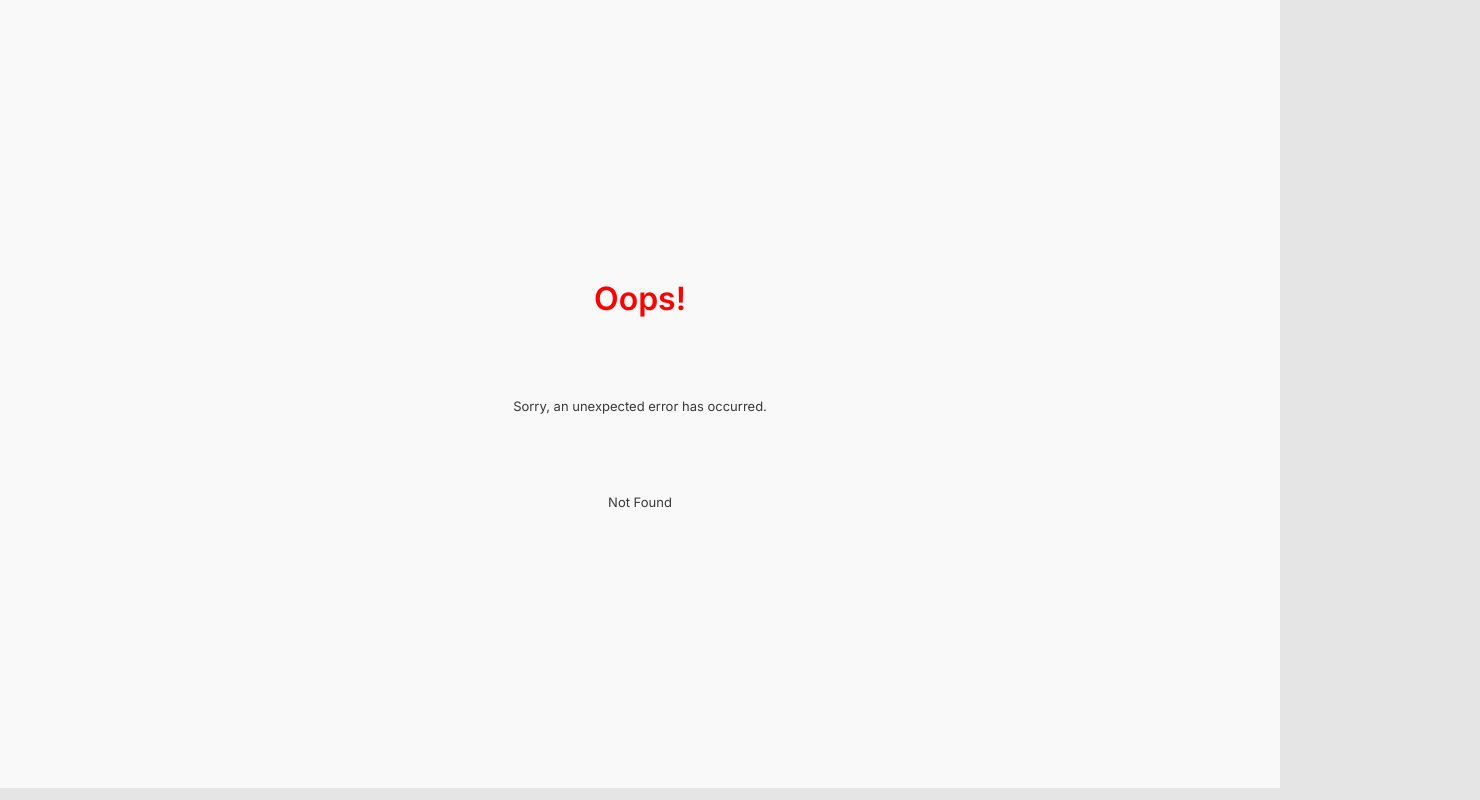
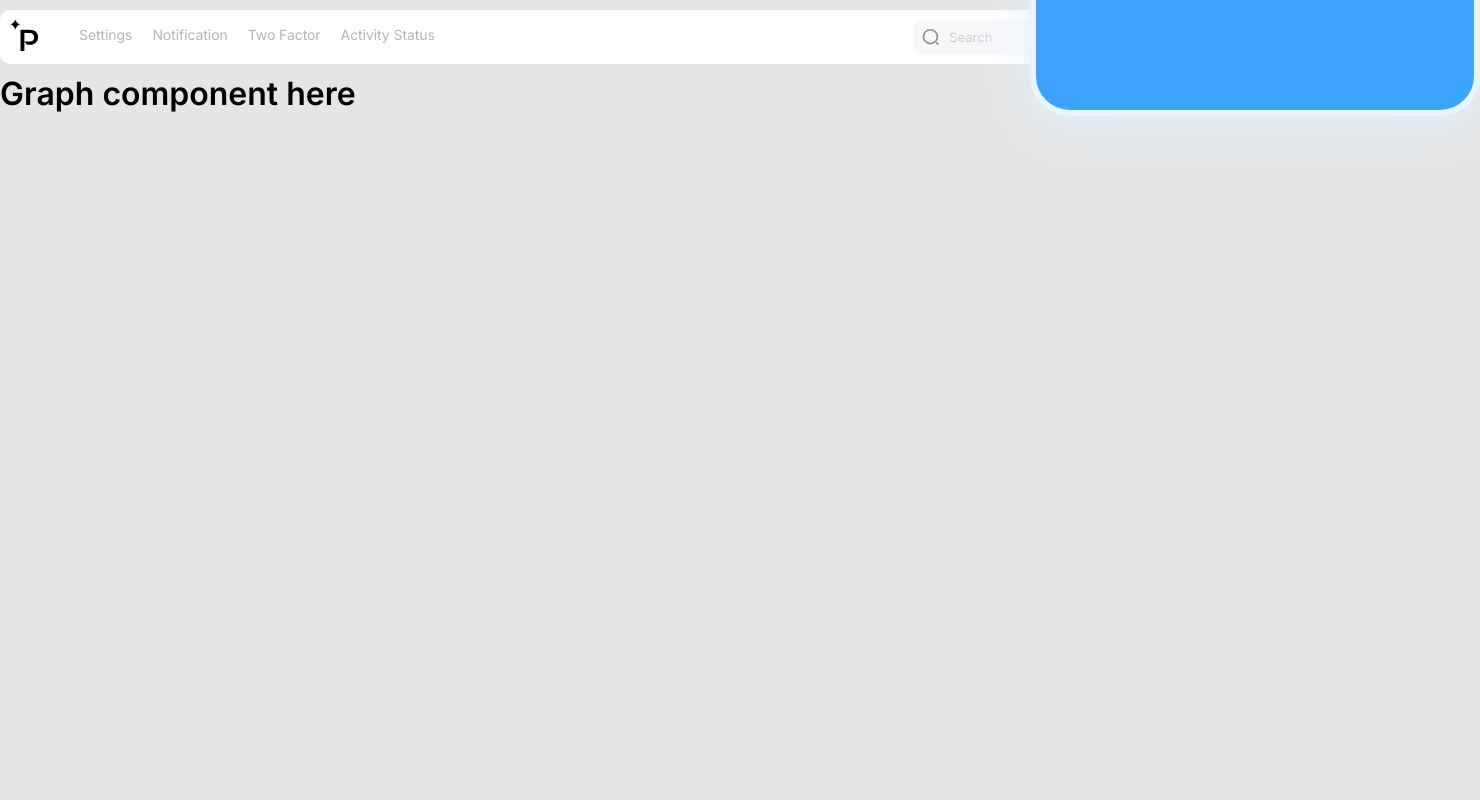
Before and after one commit to appwex/react-ui-components, a React (Create React App) app: page /stories/graph-component in a window 1280 px wide. Before the commit this address had no page. Shown: the whole page, 1480 px wide, since content can reach past the window. Built offline with nearby package versions, Linux system fonts and the light colour scheme.

Commit message:
initial commit

```diff
--- a/src/index.js
+++ b/src/index.js
@@ -21,6 +21,7 @@ import CardPayment from './routes/card-payment/CardPayment'
 import Profile from 'routes/profile/profile'
 import CoinValue from 'routes/coin-value/coinValue'
 import CodeWriter from './routes/mock-code-writer/code-writer'
+import Graph from './routes/graph-component/graph'
 
 const router = createBrowserRouter([
   {
@@ -88,6 +89,10 @@ const router = createBrowserRouter([
         path: 'stories/coinvalue',
         element: <CoinValue />,
       },
+      {
+        path: 'stories/graph-component',
+        element: <Graph />,
+      },
     ],
   },
 ])
--- /dev/null
+++ b/src/routes/graph-component/graph.jsx
@@ -0,0 +1,11 @@
+import React from 'react'
+
+function Graph() {
+  return (
+    <div>
+      <h1>Graph component here</h1>
+    </div>
+  )
+}
+
+export default Graph
--- a/src/routes/story-page/story-page.jsx
+++ b/src/routes/story-page/story-page.jsx
@@ -20,6 +20,7 @@ const StoryPage = () => {
       <Link to={`/stories/recent-activity`}> Activities </Link>
       <Link to={`/stories/profile`}>Profile</Link>
       <Link to={`/stories/coinvalue`}>Coin Value</Link>
+      <Link to={`/stories/graph-component`}>Graph Card</Link>
     </div>
   )
 }
```
Also changed, not shown: src/routes/graph-component/graph.css (added).
